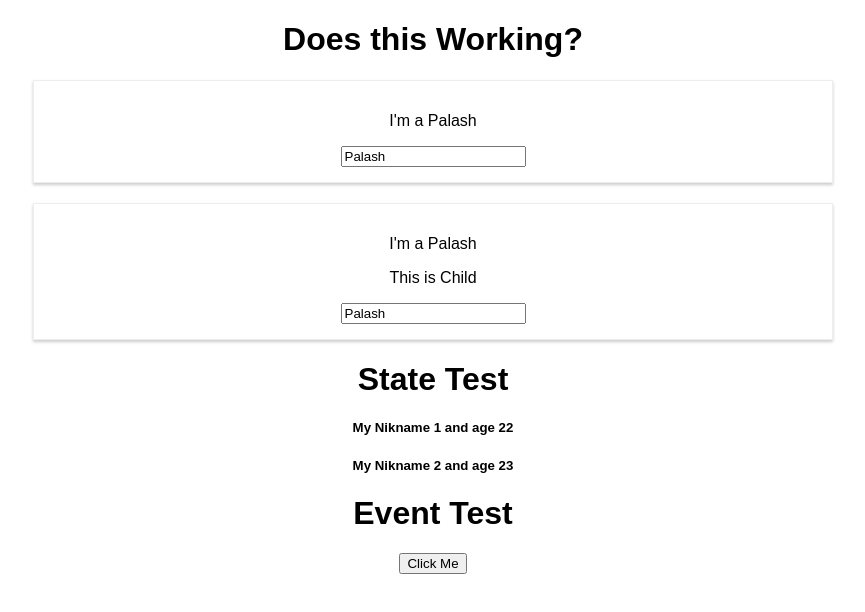
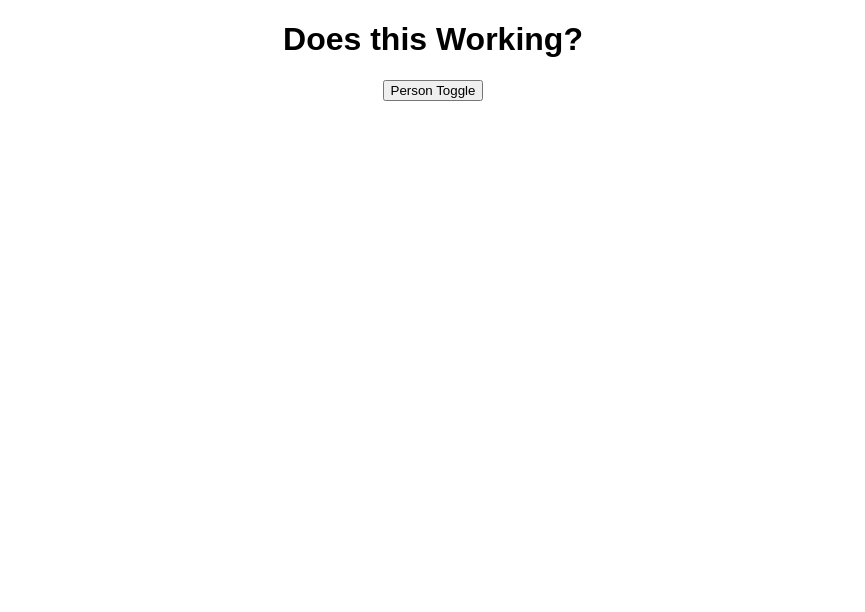
Before and after one commit to Palash7862/react-az, a React (Create React App) app: page / in a window 1280 px wide. Shown: the top 612 px of the page, without its empty margins (207-1072 px from the left). Built offline with nearby package versions, Linux system fonts and the light colour scheme.

Commit message:
working with react Condetion statment

```diff
--- a/src/App.js
+++ b/src/App.js
@@ -7,7 +7,8 @@ class App extends Component {
     person: [
       { name: 'Nikname 1', age: 22 },
       { name: 'Nikname 2', age: 23 }
-    ]
+    ],
+    personStatus: false
   }
 
   swithCall = (name) => {
@@ -30,11 +31,27 @@ class App extends Component {
     });
   }
 
+  personStatusToggle = () => {
+    var personStatus = this.state.personStatus;
+    this.setState({
+      personStatus: !personStatus
+    });
+  }
+
 
   render() {
+    let conText = null;
+    if(this.state.personStatus){
+      conText = ( <h4>Condetion Text</h4> )
+    }
     return (
       <div className="App">
         <h1>Does this Working?</h1>
+        <button onClick={this.personStatusToggle}>Person Toggle</button>
+
+        {conText}
+        { this.state.personStatus === true ?
+          <div>
             <Person name="Palash" click={() => this.swithCall('name Vergil')} />
             <Person name="Palash" change={this.nameChange}>This is Child </Person>
             <h1>State Test</h1>
@@ -42,6 +59,8 @@ class App extends Component {
             <h5>My {this.state.person[1].name} and age {this.state.person[1].age}</h5>
             <h1>Event Test</h1>
             <button onClick={this.swithCall.bind(this, 'name Vergil')}>Click Me</button>
+          </div> : null
+        }
       </div>
     );
     // var childEl = React.createElement('h1', null, 'Does this Working?');
```
Lines whose indentation alone changed are shown as unchanged.
